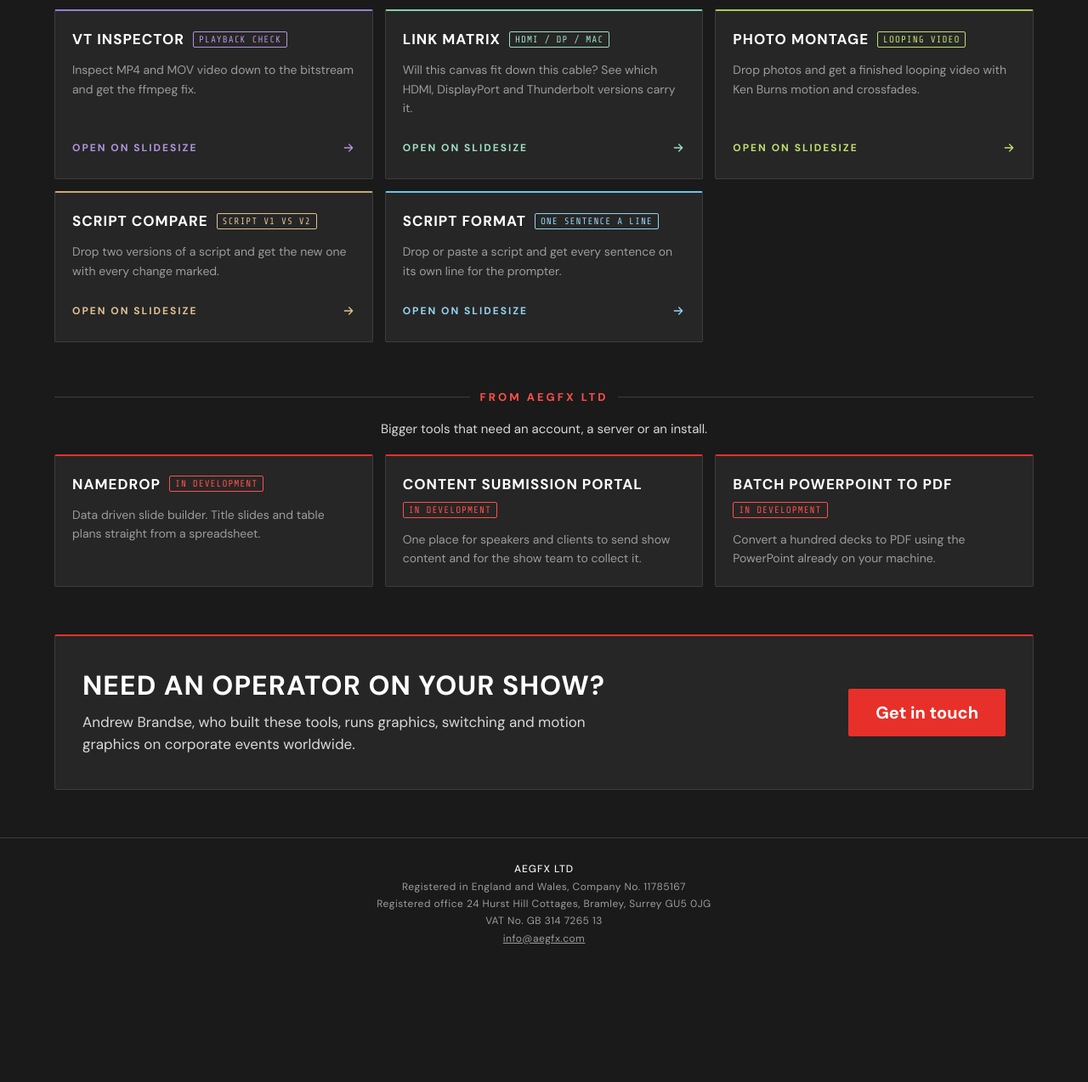
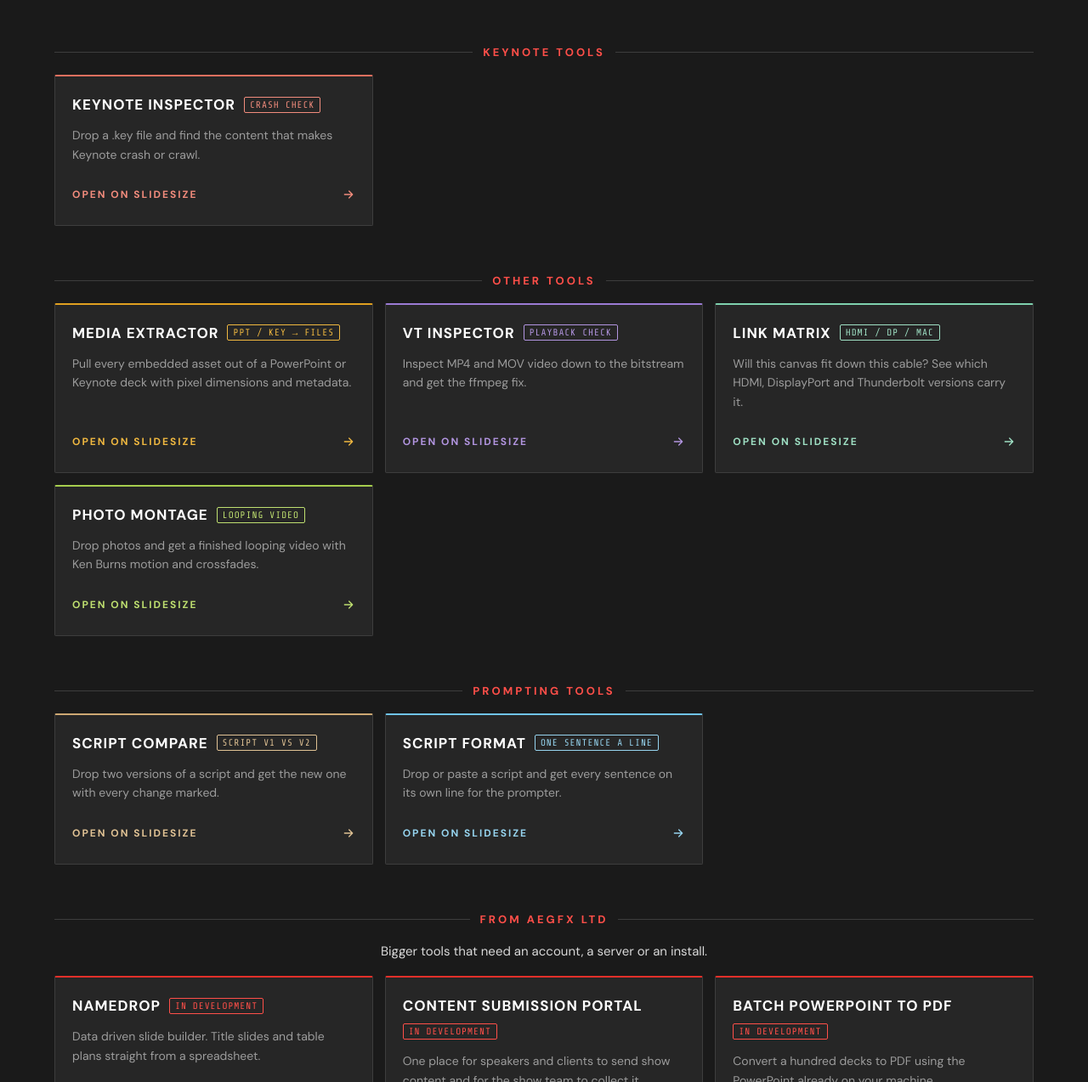
Before and after one commit to AEGFX/aegfx, a plain HTML site: page tools/index.html in a window 1280 px wide. Shown: the part 1036-2310 px from the top of the page at 85% size. Before the commit the page ends 2181 px from the top, so only its background shows below. Drawn offline with nearby package versions, Linux system fonts and the light colour scheme.

Commit message:
Group the tools into the same four sections as SlideSize
Co-Authored-By: Claude Fable 5.2 <noreply@anthropic.com>
Claude-Session: https://claude.ai/code/session_01MH8K1b31PSazTo3JSbP1Vw

```diff
--- a/tools/index.html
+++ b/tools/index.html
@@ -76,7 +76,7 @@ footer a:hover{color:var(--red2)}
 <p class="sub">They live at <a href="https://slidesize.com">slidesize.com</a> and are built and maintained by AEGFX LTD.</p>
 </div>
 <section class="wrap">
-<div class="sec-head"><h2>Free on SlideSize</h2></div>
+<div class="sec-head"><h2>PPT Tools</h2></div>
 <div class="grid">
 <a class="card" style="--a:#E7302A;--a2:#ff4f49" href="https://slidesize.com/">
 <div class="card-title"><h3>Slide Size Calculator</h3><span class="chip">PX &rarr; CM</span></div>
@@ -113,11 +113,21 @@ footer a:hover{color:var(--red2)}
 <p>Drop a spreadsheet of names and get a deck of lists that restyles from the Slide Master.</p>
 <div class="go"><span>Open on SlideSize</span><svg aria-hidden="true" viewBox="0 0 24 24"><path d="M5 12h14M13 6l6 6-6 6"/></svg></div>
 </a>
+</div>
+</section>
+<section class="wrap">
+<div class="sec-head"><h2>Keynote Tools</h2></div>
+<div class="grid">
 <a class="card" style="--a:#E8705F;--a2:#f28c7d" href="https://slidesize.com/keynote-inspector.html">
 <div class="card-title"><h3>Keynote Inspector</h3><span class="chip">Crash check</span></div>
 <p>Drop a .key file and find the content that makes Keynote crash or crawl.</p>
 <div class="go"><span>Open on SlideSize</span><svg aria-hidden="true" viewBox="0 0 24 24"><path d="M5 12h14M13 6l6 6-6 6"/></svg></div>
 </a>
+</div>
+</section>
+<section class="wrap">
+<div class="sec-head"><h2>Other Tools</h2></div>
+<div class="grid">
 <a class="card" style="--a:#E0A020;--a2:#f0b840" href="https://slidesize.com/media-extractor.html">
 <div class="card-title"><h3>Media Extractor</h3><span class="chip">PPT / KEY &rarr; files</span></div>
 <p>Pull every embedded asset out of a PowerPoint or Keynote deck with pixel dimensions and metadata.</p>
@@ -138,6 +148,11 @@ footer a:hover{color:var(--red2)}
 <p>Drop photos and get a finished looping video with Ken Burns motion and crossfades.</p>
 <div class="go"><span>Open on SlideSize</span><svg aria-hidden="true" viewBox="0 0 24 24"><path d="M5 12h14M13 6l6 6-6 6"/></svg></div>
 </a>
+</div>
+</section>
+<section class="wrap">
+<div class="sec-head"><h2>Prompting Tools</h2></div>
+<div class="grid">
 <a class="card" style="--a:#CDA873;--a2:#e0c294" href="https://slidesize.com/script-compare.html">
 <div class="card-title"><h3>Script Compare</h3><span class="chip">Script v1 vs v2</span></div>
 <p>Drop two versions of a script and get the new one with every change marked.</p>
```
